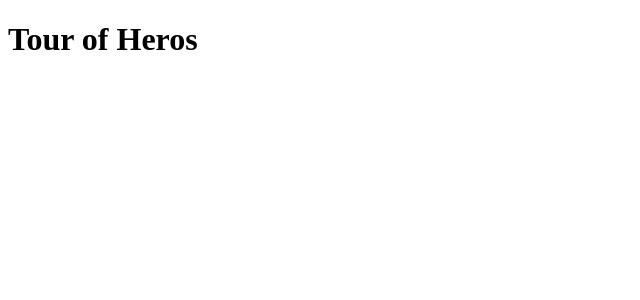
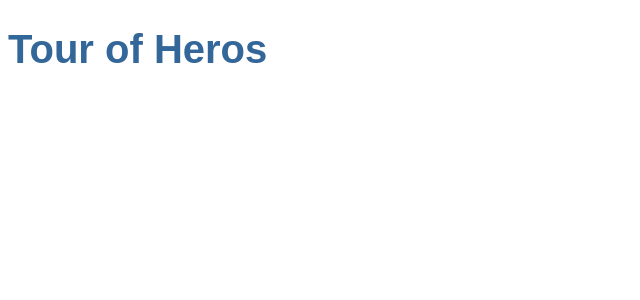
Before and after one commit to 0918nobita/angular, an Angular app in the folder angular-tour-of-heros/: page / in a window 1280 px wide. Shown: the top 300 px of the page, without its empty margins (0-640 px from the left). Built offline with nearby package versions, Linux system fonts and the light colour scheme.

Commit message:
:lipstick: app.component.css にスタイルを追記した

```diff
--- a/angular-tour-of-heros/src/app/app.component.css
+++ b/angular-tour-of-heros/src/app/app.component.css
@@ -0,0 +1,26 @@
+/* Application-wide Styles */
+h1 {
+  color: #369;
+  font-family: Arial, Helvetica, sans-serif;
+  font-size: 250%;
+}
+
+h2, h3 {
+  color: #444;
+  font-family: Arial, Helvetica, sans-serif;
+  font-weight: lighter;
+}
+
+body {
+  margin: 2em;
+}
+
+body, input[type="text"], button {
+  color: #888;
+  font-family: Cambria, Georgia;
+}
+
+/* everywhere else */
+* {
+  font-family: Arial, Helvetica, sans-serif;
+}
```
